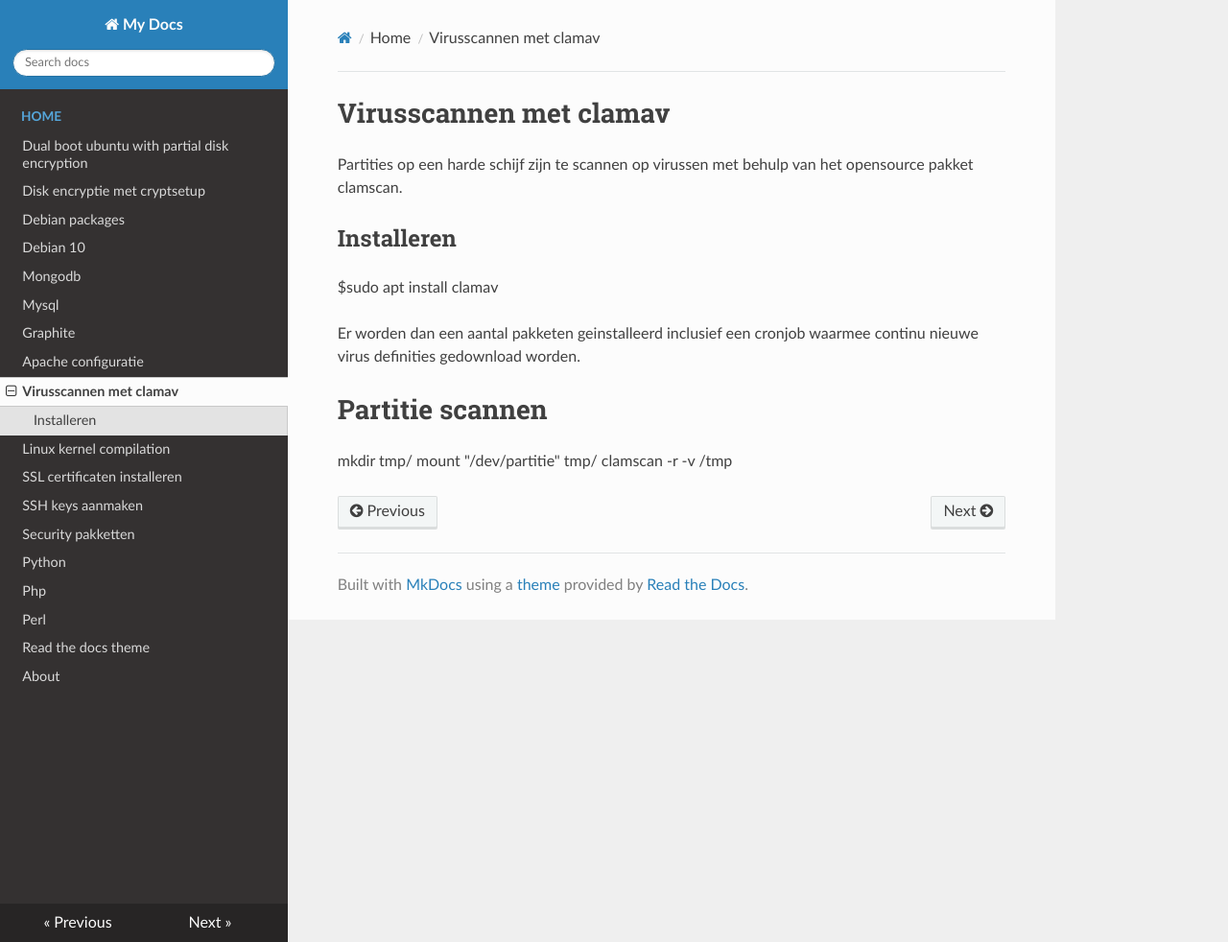
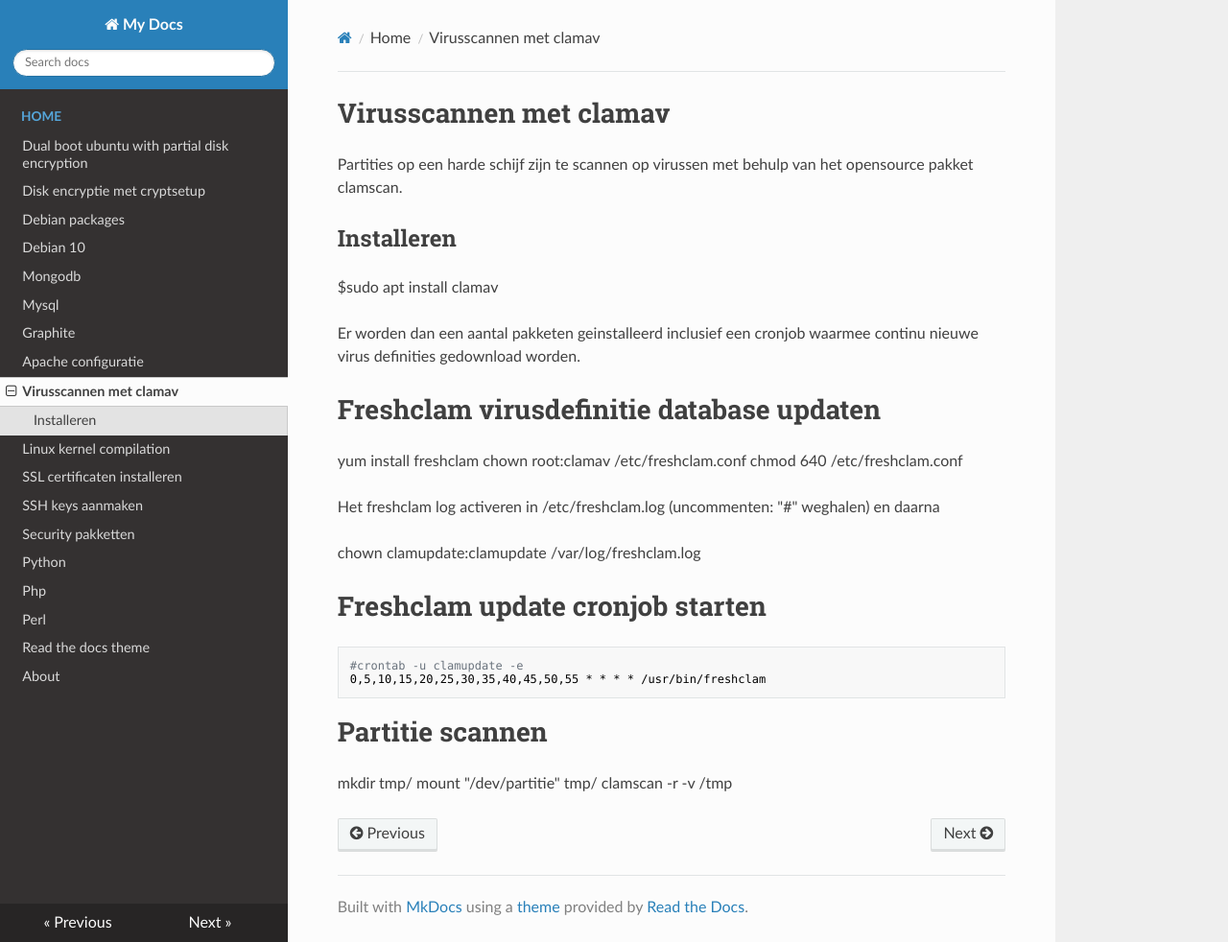
Before and after one commit to MatthewBuchananAstley/linuxhowto, an MkDocs documentation site: the page built from docs/clamav.md, in a window 1280 px wide and 982 px high. Shown: the whole window at 96% size. Built offline with MkDocs 1.6.1, drawn with Linux system fonts in a browser that asks for light colours; nearby versions of some CDN libraries.

Commit message:
clamav freshclam informatie toegevoegd

```diff
--- a/docs/clamav.md
+++ b/docs/clamav.md
@@ -8,6 +8,21 @@ $sudo apt install clamav
 
 Er worden dan een aantal pakketen geinstalleerd inclusief een cronjob waarmee continu nieuwe virus definities gedownload worden.
 
+# Freshclam virusdefinitie database updaten
+
+yum install freshclam
+chown root:clamav /etc/freshclam.conf
+chmod 640 /etc/freshclam.conf
+
+Het freshclam log activeren in /etc/freshclam.log (uncommenten: "#" weghalen) en daarna
+
+chown clamupdate:clamupdate /var/log/freshclam.log
+
+# Freshclam update cronjob starten
+
+    #crontab -u clamupdate -e
+    0,5,10,15,20,25,30,35,40,45,50,55 * * * * /usr/bin/freshclam
+
 # Partitie scannen
 
 mkdir tmp/
```
